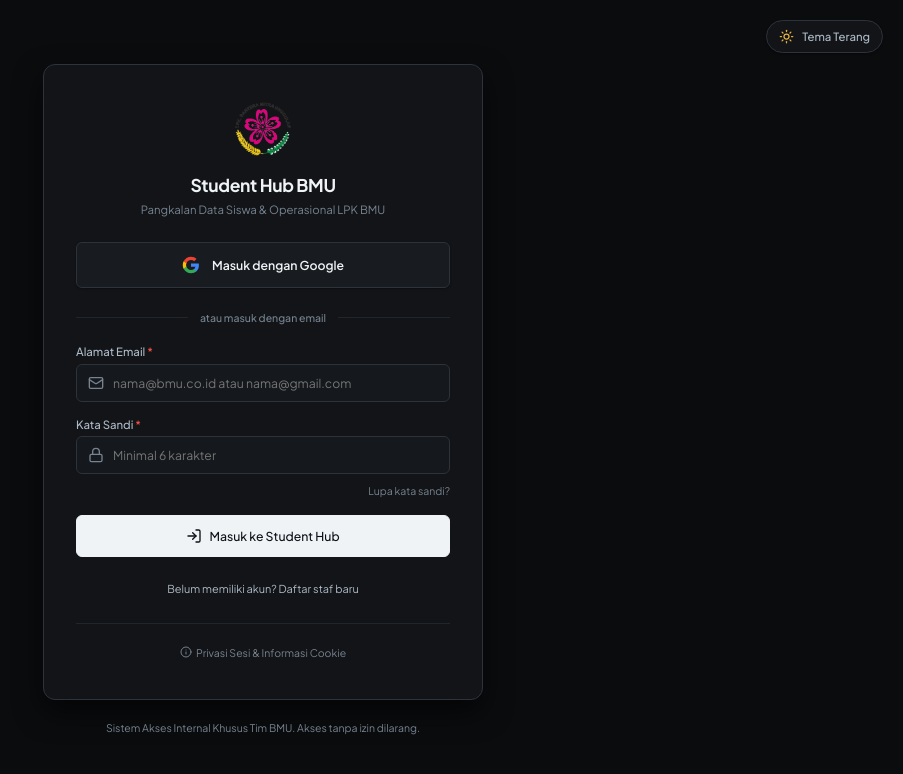
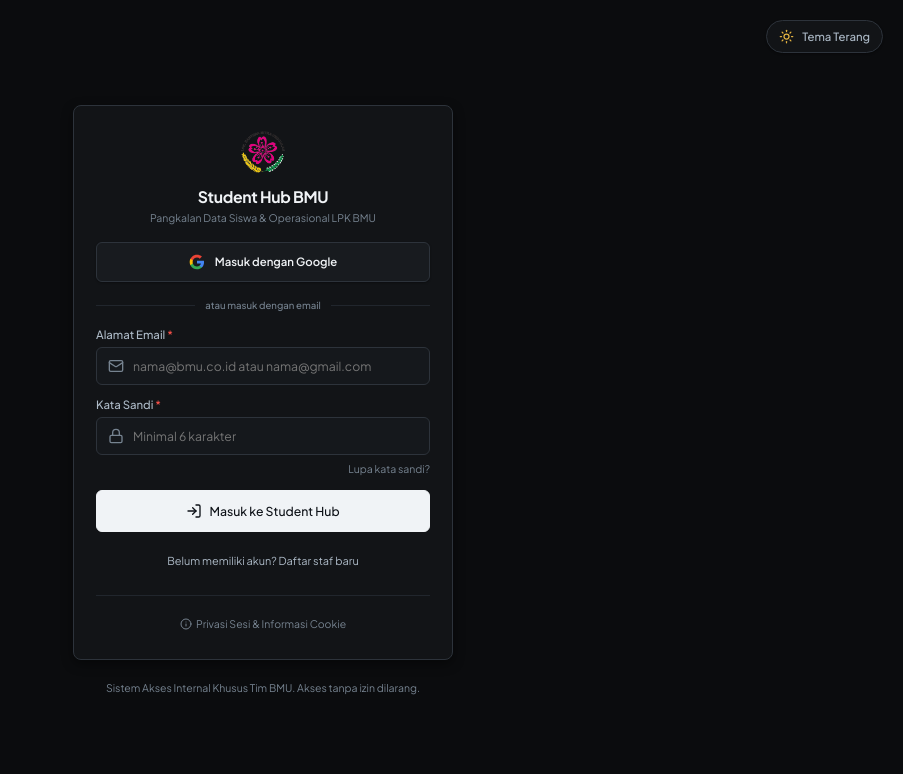
Before and after one commit to Syajimkhakhooo/studenthubbmu, a React (Vite) app: page /login in a window 1280 px wide. Shown: the top 774 px of the page, without its empty margins (377-1280 px from the left). Built offline with nearby package versions, Linux system fonts and the light colour scheme; no server answers; the database is empty.

Commit message:
style: compact login card and enable custom form validation

```diff
--- a/src/features/auth/LoginPage.jsx
+++ b/src/features/auth/LoginPage.jsx
@@ -196,7 +196,7 @@ export function LoginPage() {
         </button>
       </div>
 
-      <div style={{ width: '100%', maxWidth: '440px' }}>
+      <div style={{ width: '100%', maxWidth: '380px' }}>
         {/* Supabase status warning if not yet configured */}
         {!isSupabaseConfigured && <SupabaseConfigAlert />}
 
@@ -204,23 +204,23 @@ export function LoginPage() {
         {maintenanceMode && (
           <div
             style={{
-              marginBottom: '16px',
-              padding: '14px 18px',
+              marginBottom: '14px',
+              padding: '12px 14px',
               backgroundColor: 'rgba(245, 158, 11, 0.1)',
               border: '1px solid rgba(245, 158, 11, 0.35)',
-              borderRadius: 'var(--radius-lg)',
+              borderRadius: 'var(--radius-md)',
               display: 'flex',
               alignItems: 'flex-start',
-              gap: '12px',
+              gap: '10px',
             }}
           >
-            <Wrench size={20} style={{ color: '#f59e0b', flexShrink: 0, marginTop: '2px' }} />
+            <Wrench size={18} style={{ color: '#f59e0b', flexShrink: 0, marginTop: '2px' }} />
             <div>
-              <strong style={{ fontSize: '0.875rem', color: 'var(--text-primary)', display: 'block' }}>
+              <strong style={{ fontSize: '0.8125rem', color: 'var(--text-primary)', display: 'block' }}>
                 Website Sedang Dalam Pemeliharaan
               </strong>
-              <span style={{ fontSize: '0.8125rem', color: 'var(--text-secondary)', marginTop: '2px', display: 'block', lineHeight: 1.4 }}>
-                Mohon kembali lagi nanti. Hanya akun <strong>Administrator</strong> yang diizinkan masuk untuk menginput data saat ini.
+              <span style={{ fontSize: '0.75rem', color: 'var(--text-secondary)', marginTop: '2px', display: 'block', lineHeight: 1.4 }}>
+                Hanya akun <strong>Administrator</strong> yang diizinkan masuk saat ini.
               </span>
             </div>
           </div>
@@ -230,28 +230,28 @@ export function LoginPage() {
           style={{
             backgroundColor: 'var(--bg-surface)',
             border: '1px solid var(--border-default)',
-            borderRadius: 'var(--radius-xl)',
-            padding: '36px 32px',
-            boxShadow: 'var(--shadow-lg)',
+            borderRadius: 'var(--radius-lg)',
+            padding: '24px 22px',
+            boxShadow: 'var(--shadow-md)',
           }}
         >
           {/* Header & Logo */}
-          <div style={{ textAlign: 'center', marginBottom: '24px' }}>
+          <div style={{ textAlign: 'center', marginBottom: '16px' }}>
             <img
               src="/logo.png"
               alt="Logo LPK BMU"
               style={{
-                width: '56px',
-                height: '56px',
+                width: '44px',
+                height: '44px',
                 objectFit: 'contain',
-                marginBottom: '12px',
+                marginBottom: '8px',
                 display: 'inline-block',
               }}
             />
-            <h1 style={{ fontSize: '1.25rem', fontWeight: '700', letterSpacing: '-0.02em' }}>
+            <h1 style={{ fontSize: '1.125rem', fontWeight: '700', letterSpacing: '-0.02em', margin: 0 }}>
               Student Hub BMU
             </h1>
-            <p style={{ fontSize: '0.8125rem', color: 'var(--text-tertiary)', marginTop: '4px' }}>
+            <p style={{ fontSize: '0.75rem', color: 'var(--text-tertiary)', marginTop: '3px', marginBottom: 0 }}>
               Pangkalan Data Siswa &amp; Operasional LPK BMU
             </p>
           </div>
@@ -263,7 +263,7 @@ export function LoginPage() {
             disabled={isLoading || !isSupabaseConfigured}
             style={{
               width: '100%',
-              height: '46px',
+              height: '40px',
               backgroundColor: 'var(--bg-surface-elevated)',
               color: 'var(--text-primary)',
               border: '1px solid var(--border-default)',
@@ -271,22 +271,22 @@ export function LoginPage() {
               display: 'flex',
               alignItems: 'center',
               justifyContent: 'center',
-              gap: '12px',
+              gap: '10px',
               fontWeight: 600,
-              fontSize: '0.875rem',
+              fontSize: '0.8125rem',
               cursor: isSupabaseConfigured ? 'pointer' : 'not-allowed',
               opacity: isSupabaseConfigured ? 1 : 0.6,
               transition: 'all var(--transition-fast)',
               boxShadow: 'var(--shadow-sm)',
             }}
           >
-            <svg width="18" height="18" viewBox="0 0 24 24" fill="currentColor">
+            <svg width="16" height="16" viewBox="0 0 24 24" fill="currentColor">
               <path d="M22.56 12.25c0-.78-.07-1.53-.2-2.25H12v4.26h5.92c-.26 1.37-1.04 2.53-2.21 3.31v2.77h3.57c2.08-1.92 3.28-4.74 3.28-8.09z" fill="#4285F4"/>
               <path d="M12 23c2.97 0 5.46-.98 7.28-2.66l-3.57-2.77c-.98.66-2.23 1.06-3.71 1.06-2.86 0-5.29-1.93-6.16-4.53H2.18v2.84C3.99 20.53 7.7 23 12 23z" fill="#34A853"/>
               <path d="M5.84 14.09c-.22-.66-.35-1.36-.35-2.09s.13-1.43.35-2.09V7.06H2.18C1.43 8.55 1 10.22 1 12s.43 3.45 1.18 4.94l2.85-2.22.81-.63z" fill="#FBBC05"/>
               <path d="M12 5.38c1.62 0 3.06.56 4.21 1.64l3.15-3.15C17.45 2.09 14.97 1 12 1 7.7 1 3.99 3.47 2.18 7.06l3.66 2.84c.87-2.6 3.3-4.52 6.16-4.52z" fill="#EA4335"/>
             </svg>
-            <span>{isLoading ? 'Menghubungkan ke Google...' : 'Masuk dengan Google'}</span>
+            <span>{isLoading ? 'Menghubungkan...' : 'Masuk dengan Google'}</span>
           </button>
 
           {/* Divider */}
@@ -294,19 +294,19 @@ export function LoginPage() {
             style={{
               display: 'flex',
               alignItems: 'center',
-              margin: '22px 0 18px',
-              gap: '12px',
+              margin: '16px 0 14px',
+              gap: '10px',
             }}
           >
             <div style={{ flex: 1, height: '1px', backgroundColor: 'var(--border-subtle)' }} />
-            <span style={{ fontSize: '0.75rem', color: 'var(--text-tertiary)', fontWeight: 500 }}>
+            <span style={{ fontSize: '0.6875rem', color: 'var(--text-tertiary)', fontWeight: 500 }}>
               atau masuk dengan email
             </span>
             <div style={{ flex: 1, height: '1px', backgroundColor: 'var(--border-subtle)' }} />
           </div>
 
           {/* Email / Password Form */}
-          <form onSubmit={handleEmailAuth} style={{ display: 'flex', flexDirection: 'column', gap: '14px' }}>
+          <form onSubmit={handleEmailAuth} noValidate style={{ display: 'flex', flexDirection: 'column', gap: '11px' }}>
             {isRegisterMode && (
               <Input
                 label="Nama Lengkap Staf"
```
Also changed, not shown: src/features/auth/ResetPasswordPage.jsx (line endings or trailing spaces).
